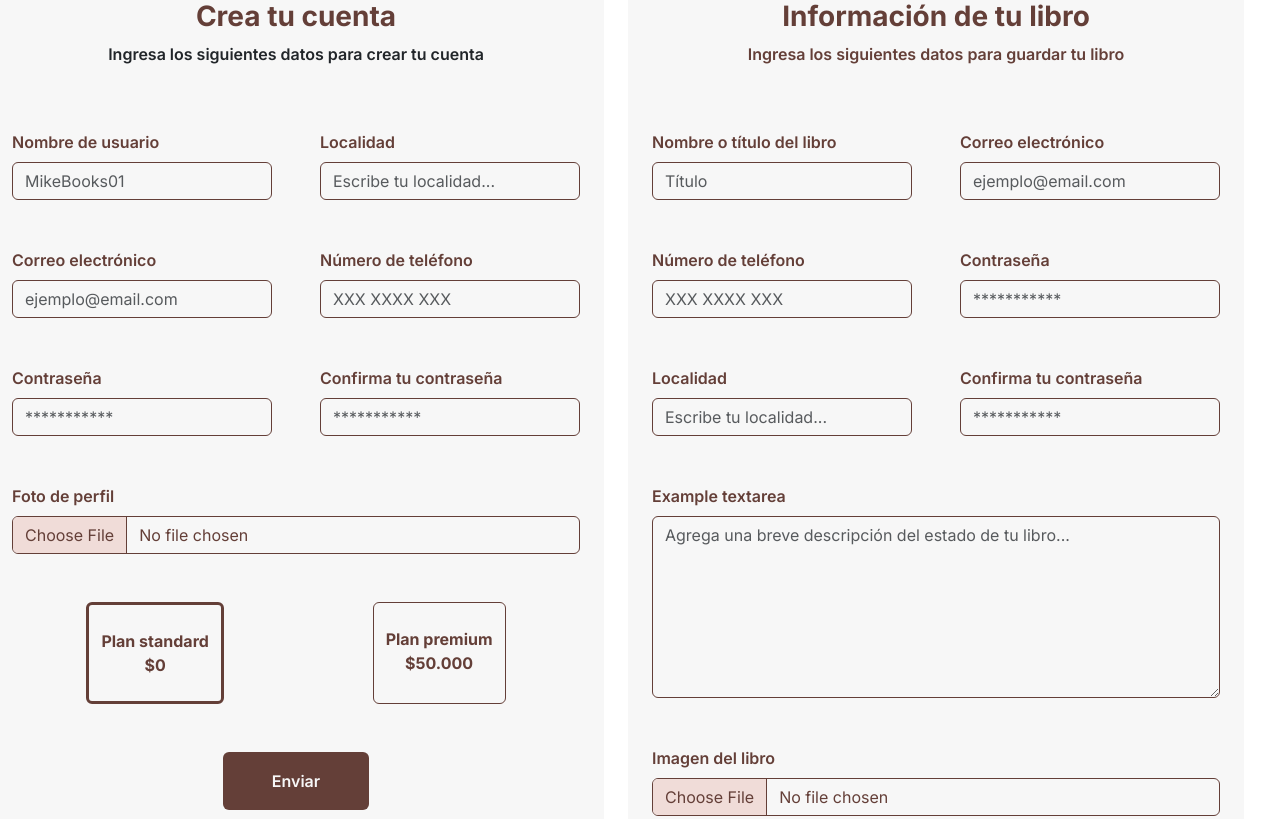
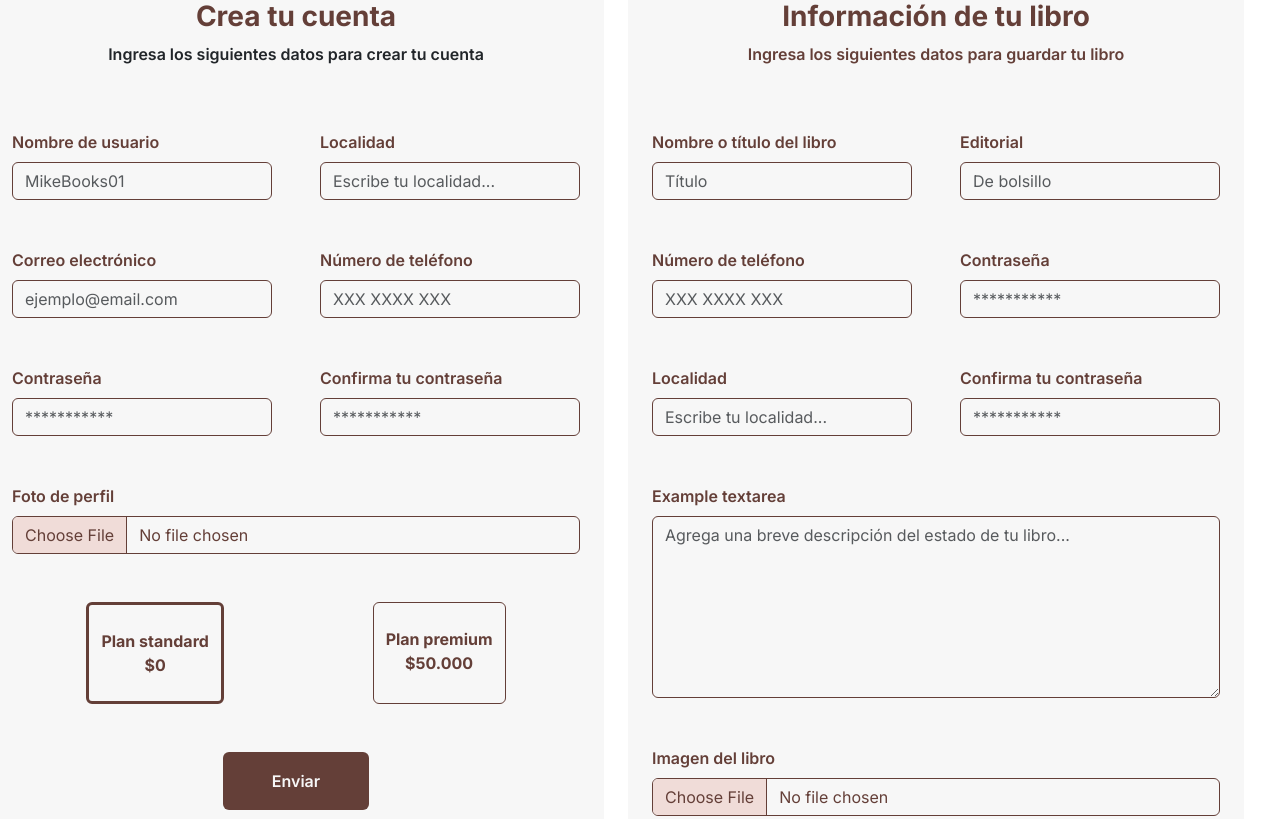
Before and after one commit to mspena14/MyMikeBooks, a plain HTML site: page index.html in a window 1280 px wide. Shown: the top 819 px of the page. Drawn offline with nearby package versions, Linux system fonts and the light colour scheme.

Commit message:
Final ahora sí

```diff
--- a/index.html
+++ b/index.html
@@ -119,10 +119,10 @@
                     <span class="invalid-feedback">Ingresa el nombre o título del libro.</span>
                 </div>
                 <div class="col-md-6 ">
-                    <label for="email" class="form-label titles fw-semibold">Correo electrónico</label>
-                    <input type="email" class="form-control our-input bg-our-white input-registration" id="email"
-                        placeholder="ejemplo@email.com" required>
-                    <span class="invalid-feedback">Ingresa tu correo electrónico.</span>
+                    <label for="publishing-house" class="form-label titles fw-semibold">Editorial</label>
+                    <input type="text" class="form-control our-input bg-our-white input-registration" id="publishing-house"
+                        placeholder="De bolsillo" required>
+                    <span class="invalid-feedback">Ingrese el nombre de la ditorial.</span>
                 </div>
                 <div class="col-md-6">
                     <label for="phone" class="form-label titles fw-semibold">Número de teléfono</label>
```
